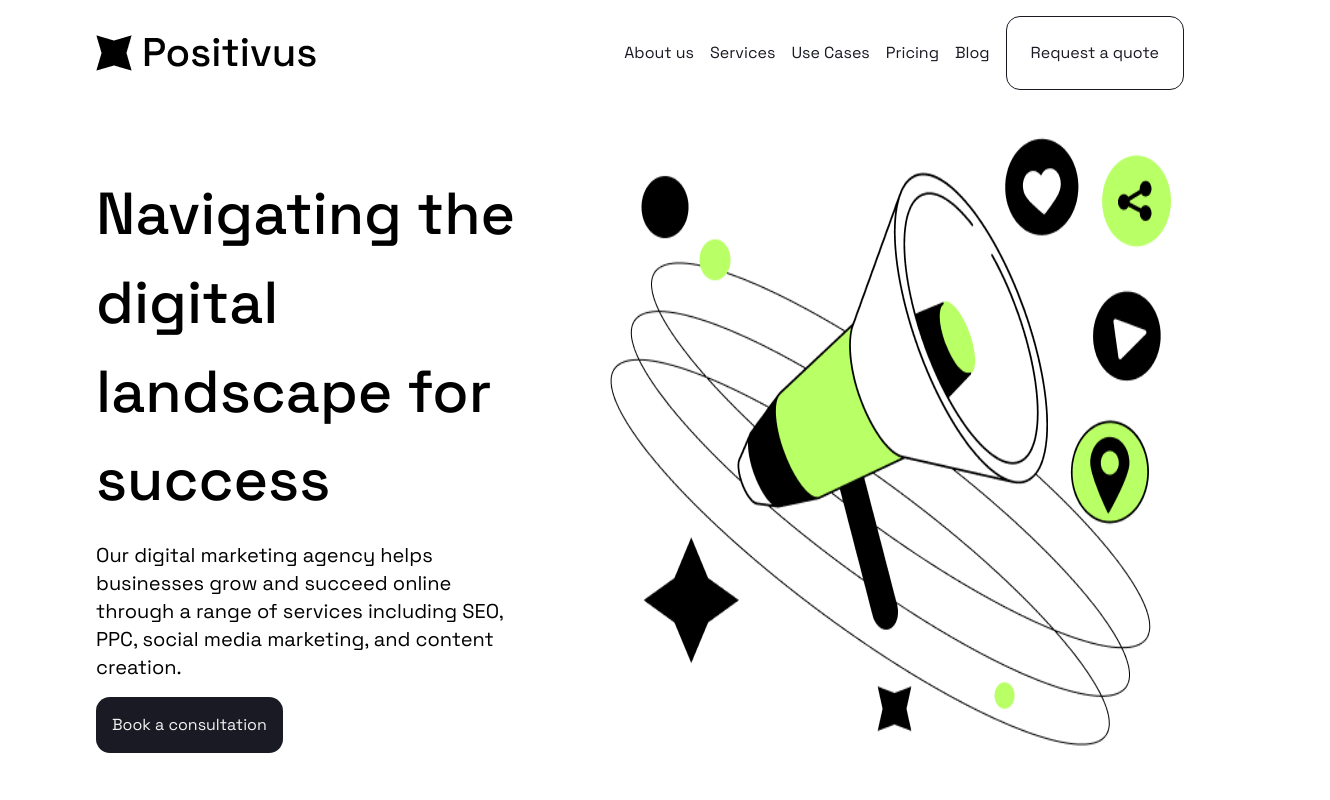
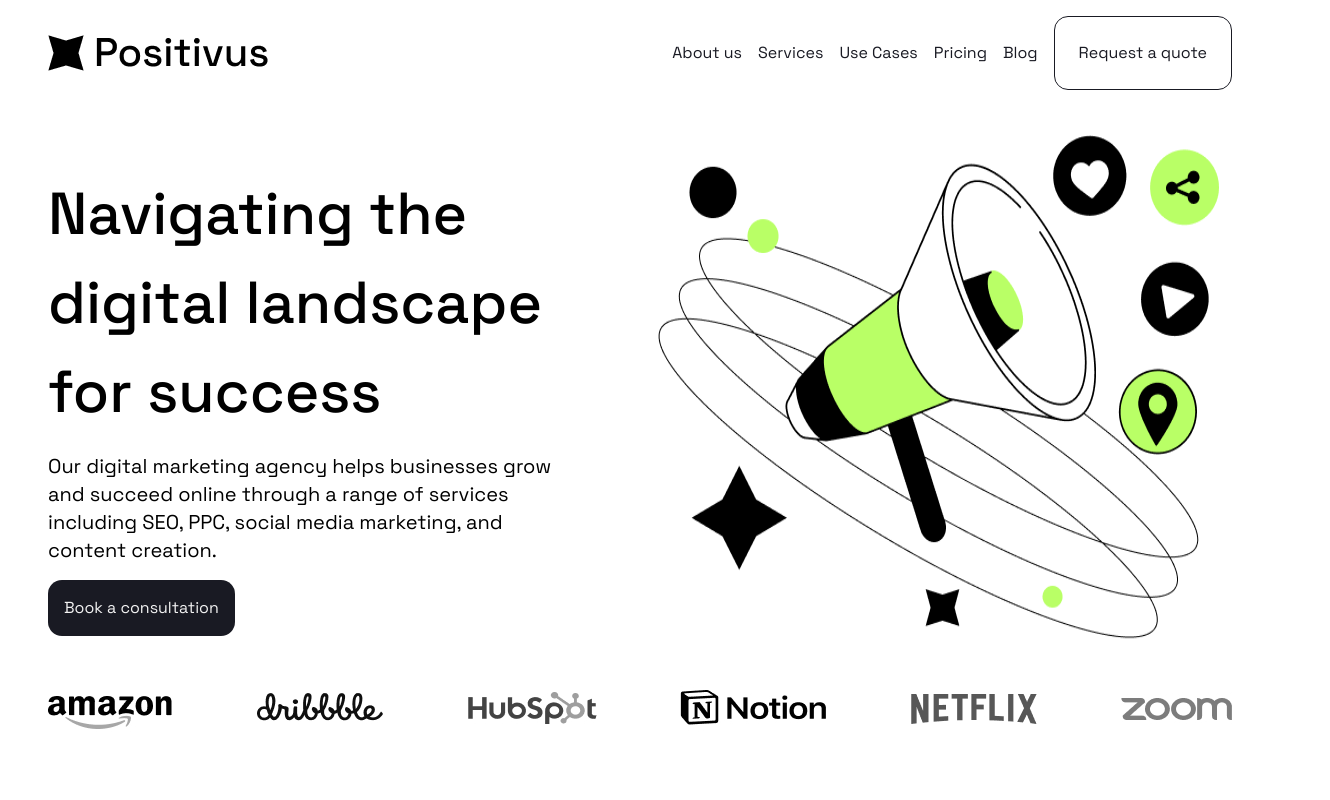
Before and after one commit to RonenTGreat/positivus-landing-page, a React (Vite) app: page / in a window 1280 px wide. Shown: the top 800 px of the page, 1330 px wide, since content can reach past the window. Built offline with nearby package versions, Linux system fonts and the light colour scheme.

Commit message:
change style of container

```diff
--- a/src/index.css
+++ b/src/index.css
@@ -68,6 +68,7 @@ a {
 
 .container{
   max-width: 120rem;
-  margin: 0 auto;
-  padding: 1rem 6rem;
+  margin-left: auto;
+  margin-right: auto;
+  padding: 1rem 3rem;
 }
```
